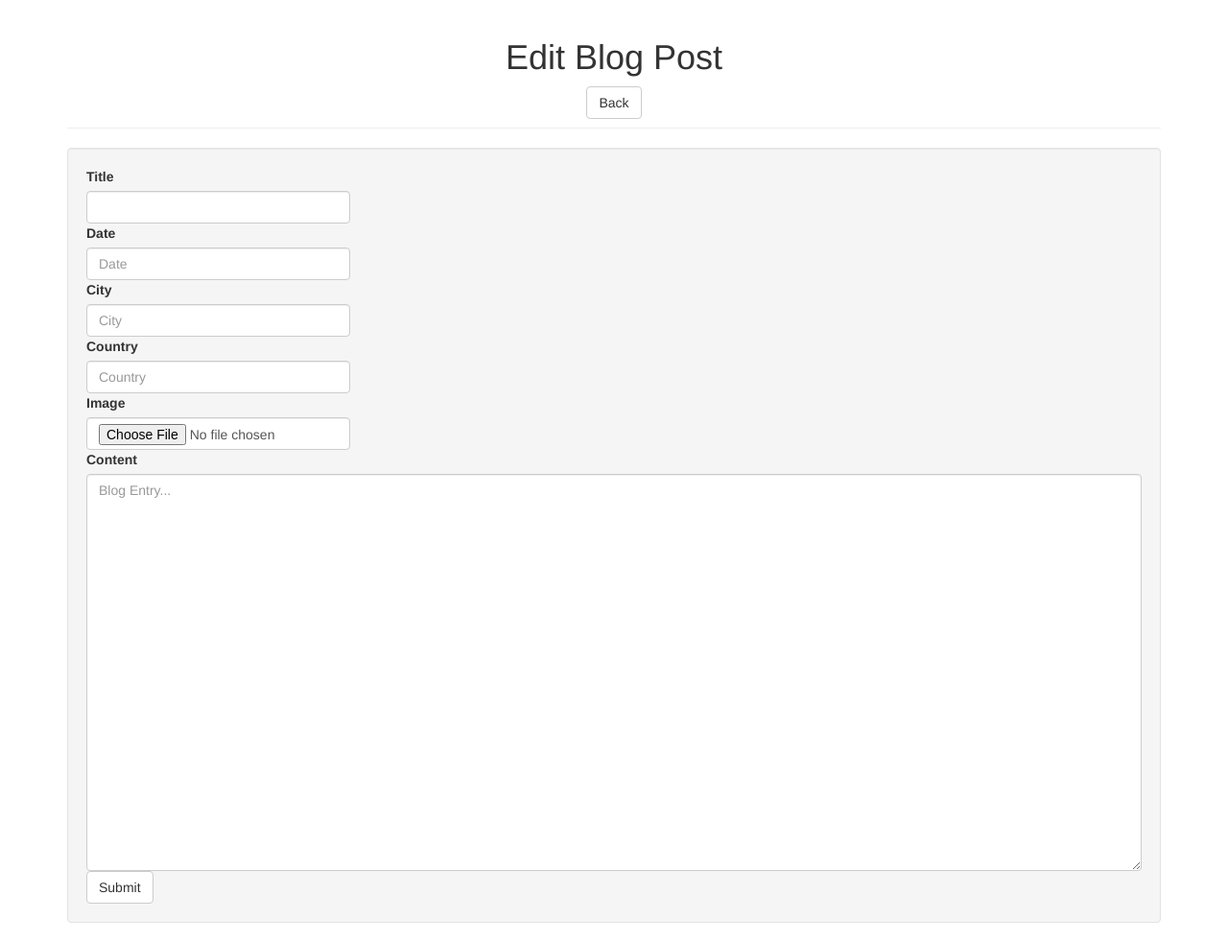
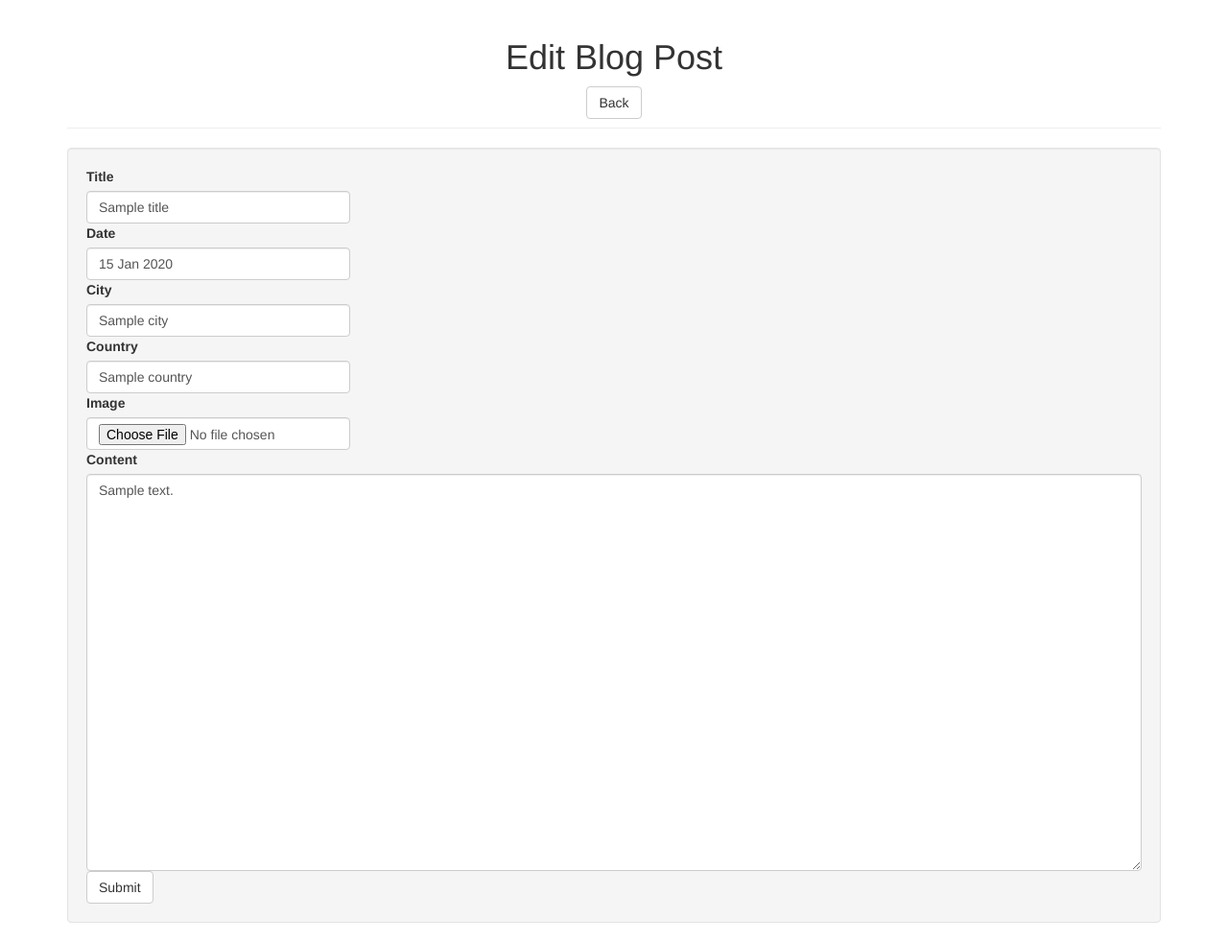
Before and after one commit to dannyfritz3/blogv2, a Node project: template views/pages/edit.ejs in a window 1280 px wide. Shown: the whole page at 96% size. Run offline with Node 20 templates, Linux system fonts and the light colour scheme; the template is opened without the code that fills it: most values are stand-ins (such as "Sample title", 1, 10 or a date in 2020); some libraries are stand-ins or nearby versions.

Commit message:
Fixed editing

```diff
--- a/views/pages/edit.ejs
+++ b/views/pages/edit.ejs
@@ -9,19 +9,20 @@
             <form class="blog-form well" method="post" action="/editpost" enctype="multipart/form-data">
                 <div class="blog-description-inputs">
                     <label for="blogTitle">Title</label>
-                    <input class="form-control form-input" type="text" name="title" id="blogTitle" value="">
+                    <input class="form-control form-input" type="text" name="title" id="blogTitle" value="<%= title %>">
                     <label for="blogDate">Date</label>
-                    <input class="form-control form-input" type="text" name="date" id="blogDate" placeholder="Date">
+                    <input class="form-control form-input" type="text" name="date" id="blogDate" placeholder="Date" value="<%= date %>">
                     <label for="blogCity">City</label>
-                    <input class="form-control form-input" type="text" name="city" id="blogCity" placeholder="City">
+                    <input class="form-control form-input" type="text" name="city" id="blogCity" placeholder="City" value="<%= city %>">
                     <label for="blogCountry">Country</label>
-                    <input class="form-control form-input" type="text" name="country" id="blogCountry" placeholder="Country">
+                    <input class="form-control form-input" type="text" name="country" id="blogCountry" placeholder="Country" value="<%= country %>">
                     <label for="blogImage">Image</label>
-                    <input class="form-control form-input" type="file" name="image" id="blogImage">
+                    <input class="form-control form-input" type="file" name="image" id="blogImage" src="">
+                    <input name="identification" type="text" style="display: none;" value="<%= id %>">
                 </div>
                     <div class="blog-content">
                         <label for="blogContent">Content</label>
-                        <textarea rows="20" cols="30" class="form-control" type="text" name="content" id="blogContent" placeholder="Blog Entry..."></textarea>
+                        <textarea rows="20" cols="30" class="form-control" type="text" name="content" id="blogContent" placeholder="Blog Entry..."><%= content %></textarea>
                     </div>
                     <button type="submit" class="btn btn-default">Submit</button>
             </form>
```
Also changed, not shown: routes/index.js (+9 -4 lines), views/pages/blog.ejs (+15 -9 lines), 13 other files.
